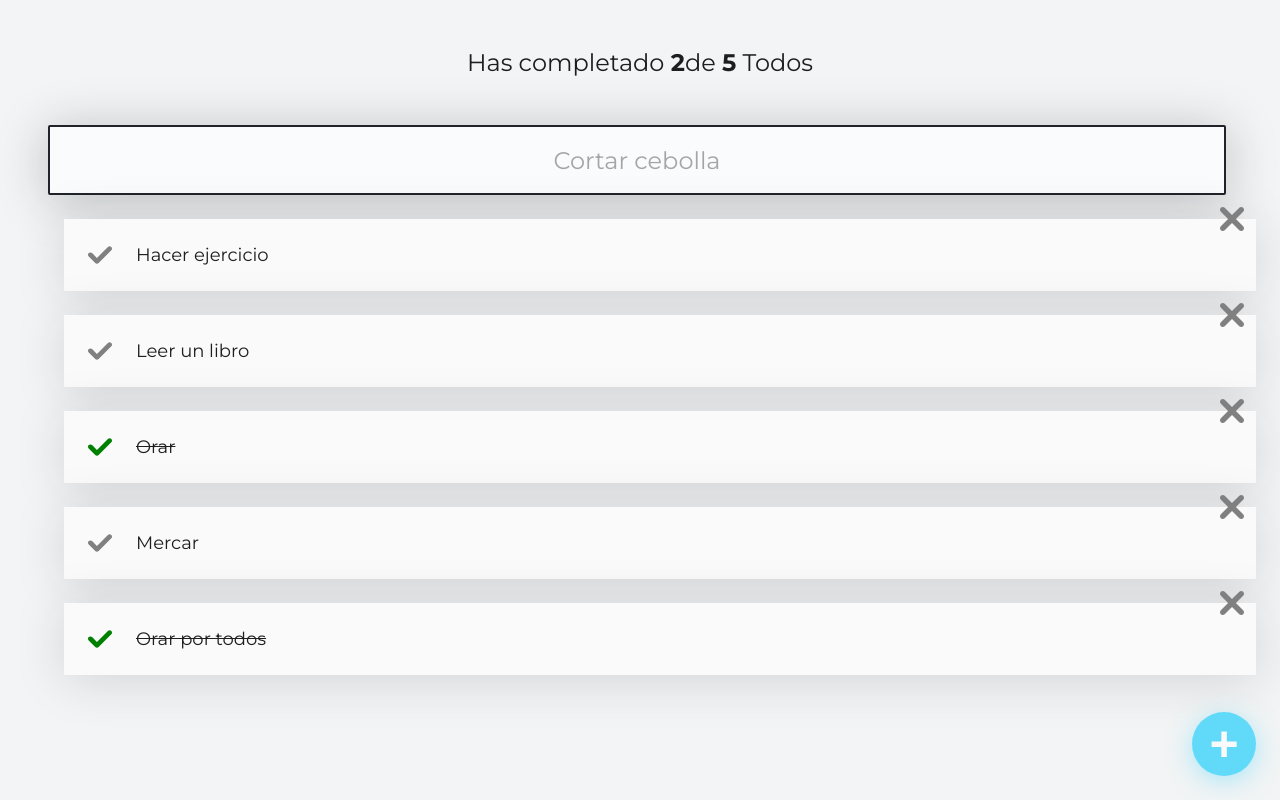
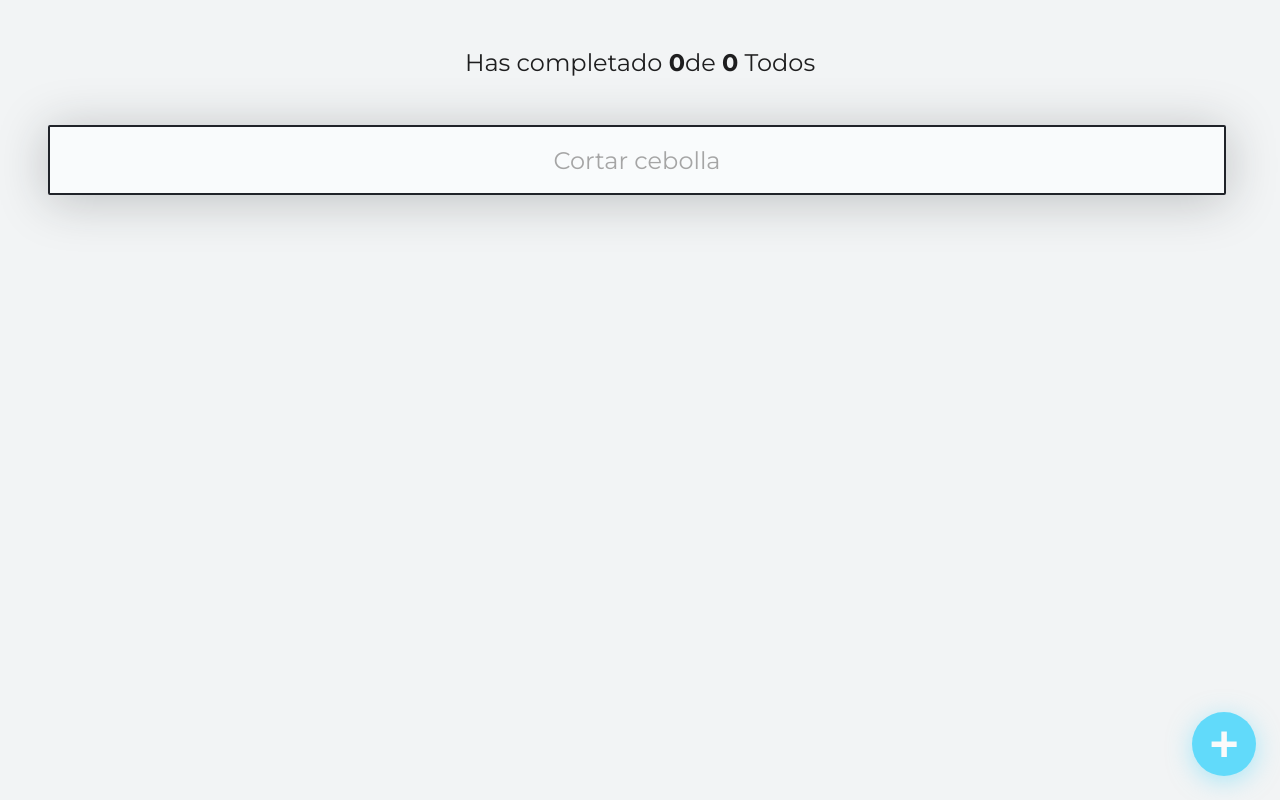
Before and after one commit to jorgechauxjr/reactjs-to-do-list, a React (Create React App) app: page / in a window 1280 px wide. Built offline with nearby package versions, Linux system fonts and the light colour scheme.

Commit message:
Local Storage: [Add] validacion cuando no hay info en localStorage asigna array vacio

```diff
--- a/src/App.js
+++ b/src/App.js
@@ -5,7 +5,7 @@
 import { TodoItem } from './TodoItem';
 import { CreateTodoButton } from './CreateTodoButton';
 
-const defautlTodos = [
+/* const defautlTodos = [
   {
     text: "Hacer ejercicio",
     completed: false
@@ -27,10 +27,25 @@
     completed: true
   },
 ]
+localStorage.setItem('TODOS_V1', defautlTodos);
+
+*/
+
+// localStorage.setItem('TODOS_V1', JSON.stringify(defaultTodos));
+// localStorage.removeItem('TODOS_V1');
 
 function App() {
+  const localStorageTodos = localStorage.getItem('TODOS_V1');
+  let parsedTodos;
+  if (!localStorageTodos) {
+    localStorage.setItem('TODOS_V1', JSON.stringify([]));
+    parsedTodos = [];
+  } else {
+    parsedTodos = JSON.parse(localStorageTodos);
+  }
 
-  const [todos, setTodos] = React.useState(defautlTodos);
+
+  const [todos, setTodos] = React.useState(parsedTodos);
   const [searchValue, setSearchValue] = React.useState("");
 
   // estado derivado
```
